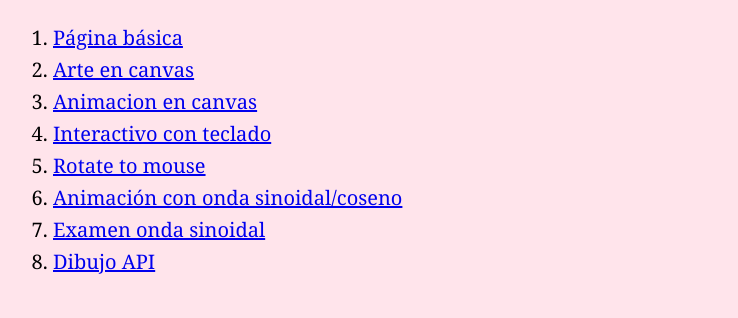
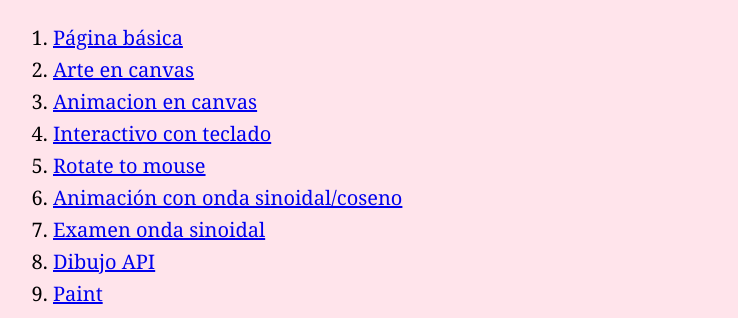
Before and after one commit to AnderMauricio3/graficascom, a plain HTML site: page index.html in a window 1280 px wide. Shown: the part 492-810 px from the top of the page, without its empty margins (257-995 px from the left). Drawn offline with Linux system fonts and the light colour scheme; a web font is replaced by a local one.

Commit message:
index.html

```diff
--- a/index.html
+++ b/index.html
@@ -73,6 +73,8 @@
         <li> <a href="Class 6/Actividad.html">Animación con onda sinoidal/coseno</a></li>
         <li> <a href="Examen/Examen.html"> Examen onda sinoidal</a></li>
         <li> <a href="Class 7/Draw_API.html"> Dibujo API </a></li>
+        <li> <a href="Class 8/Paint.html"> Paint </a></li>
+
 
 
     </ol>
```
